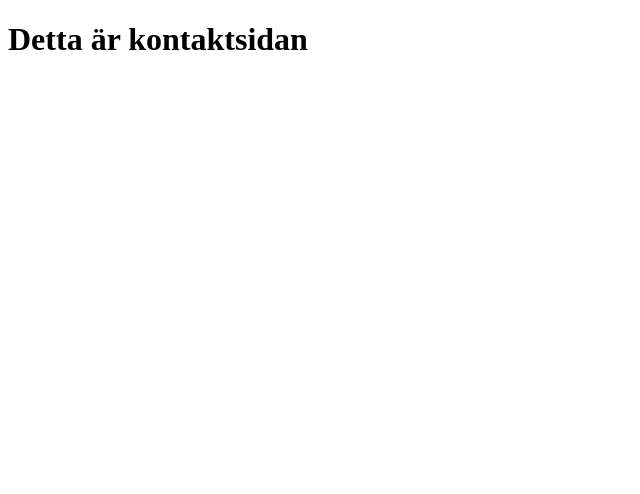
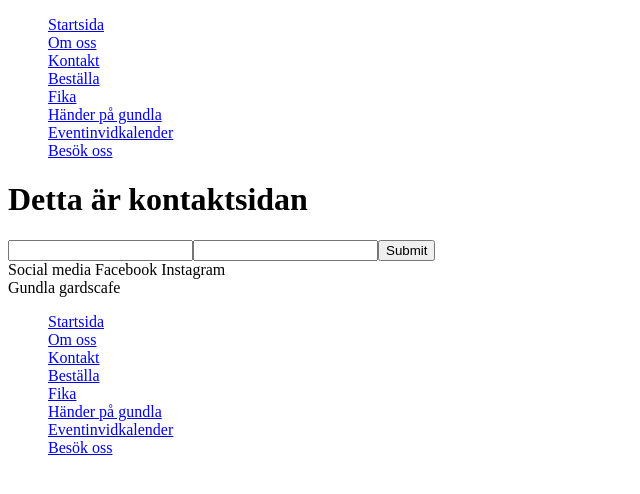
Before and after one commit to Vehx/gundla, a Next.js app in the folder web/: page /contact in a window 1280 px wide. Shown: the top 494 px of the page, without its empty margins (0-640 px from the left). Built offline with nearby package versions, Linux system fonts and the light colour scheme.

Commit message:
added form and email functionality

```diff
--- /dev/null
+++ b/web/components/contactForm.js
@@ -0,0 +1,44 @@
+import { useForm } from "react-hook-form";
+import { useRef } from 'react';
+import emailjs from 'emailjs-com';
+
+export const ContactForm = () => {
+  const { handleSubmit, register, errors } = useForm();
+  const formEl = useRef(null);
+  const onSubmit = () => sendEmail();
+
+  const sendEmail = () => {
+    emailjs.sendForm('service_6g7o6l1', 'template_sbgbmzl', formEl.current, 'user_nT7oObagtDFioyBOrj7EO')
+      .then((result) => {
+          console.log(result.text);
+      }, (error) => {
+          console.log(error.text);
+      });
+  }
+
+  return (
+    <form ref={formEl} onSubmit={handleSubmit(onSubmit)}>
+      <input
+        name="email"
+        ref={register({
+          required: "Required",
+          pattern: {
+            value: /^[A-Z0-9._%+-]+@[A-Z0-9.-]+\.[A-Z]{2,}$/i,
+            message: "invalid email address"
+          }
+        })}
+      />
+      {errors.email && errors.email.message}
+
+      <input
+        name="username"
+        ref={register({
+          validate: value => value !== "admin" || "Nice try!"
+        })}
+      />
+      {errors.username && errors.username.message}
+
+      <button type="submit">Submit</button>
+    </form>
+  );
+};
--- a/web/package.json
+++ b/web/package.json
@@ -8,10 +8,12 @@
     "@sanity/client": "^1.150.1",
     "@sanity/image-url": "^0.140.19",
     "date-fns": "^2.16.1",
+    "emailjs-com": "^2.6.3",
     "groq": "^1.150.1",
     "next": "^9.5.2",
     "react": "^16.13.1",
-    "react-dom": "^16.13.1"
+    "react-dom": "^16.13.1",
+    "react-hook-form": "^6.7.2"
   },
   "devDependencies": {},
   "scripts": {
--- a/web/pages/contact.js
+++ b/web/pages/contact.js
@@ -1,8 +1,15 @@
+import { Layout } from "../components/layout";
+import { ContactForm } from "../components/contactForm";
+
 const Contact = (props) => {
+
+
+
   return (
-    <div>
+    <Layout>
       <h1>Detta är kontaktsidan</h1>
-    </div>
+      <ContactForm/>
+    </Layout>
   );
 };
 
```
Also changed, not shown: 1 other file (tests, documents, lock files or other folders).
